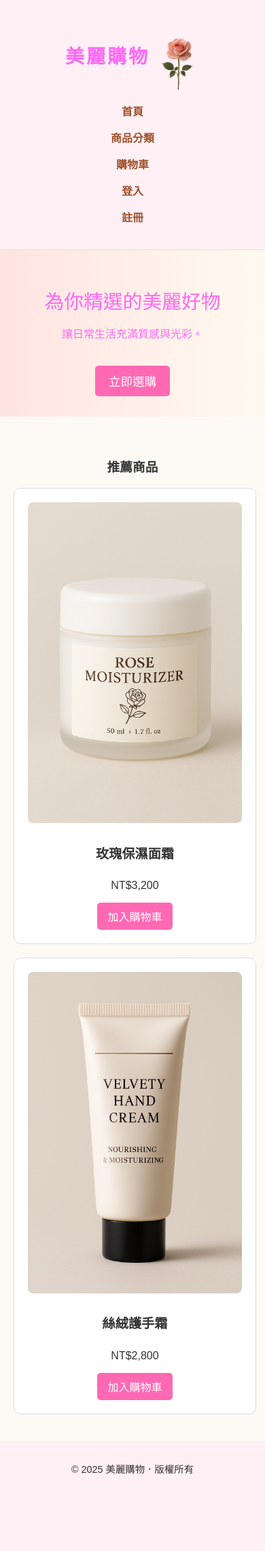
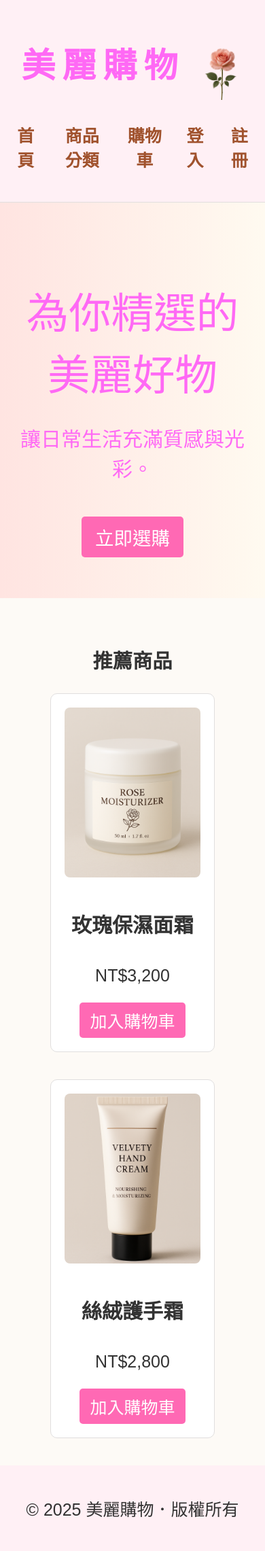
Before and after one commit to bubble7120/ShoppingCart, a Flask app: page / in a window 390 px wide. Shown: the whole page at 68% size. Before the commit the page ends 2169 px from the top, so only its background shows below. Run offline with Flask 3, Linux system fonts and the light colour scheme.

Commit message:
Refactor CSS to improve structure and readability

```diff
--- a/static/style.css
+++ b/static/style.css
@@ -22,30 +22,6 @@ nav ul {
   gap: 30px;
 }
 
-.product-card form {
-  margin-top: auto;
-  text-align: center;
-}
-
-.product-card button {
-  display: inline-block;
-  padding: 8px 15px;
-  background-color: #ff69b4;
-  color: white;
-  border: none;
-  border-radius: 5px;
-  font-size: 1em;
-  cursor: pointer;
-}
-
-
-.mask-card h3 {
-  margin-bottom: 70px;
-}
-
-.mask-card p {
-  margin-bottom: 42x;
-}
 nav a {
   text-decoration: none;
   color: #a0522d;
@@ -156,51 +132,27 @@ footer {
   margin-left: 1px;
 }
 
+.product-card form {
+  margin-top: auto;
+  text-align: center;
+}
 
-@media (max-width: 768px) {
-  body {
-    font-size: 16px;
-  }
+.product-card button {
+  display: inline-block;
+  padding: 8px 15px;
+  background-color: #ff69b4;
+  color: white;
+  border: none;
+  border-radius: 5px;
+  font-size: 1em;
+  cursor: pointer;
+}
 
-  header h1 {
-    font-size: 28px;
-    letter-spacing: 3px;
-  }
 
-  nav ul {
-    flex-direction: column;
-    gap: 15px;
-  }
+.mask-card h3 {
+  margin-bottom: 70px;
+}
 
-  .hero {
-    padding: 30px 10px;
-  }
-
-  .hero h2 {
-    font-size: 1.8em;
-  }
-
-  .hero p {
-    font-size: 1em;
-  }
-
-  .product-grid {
-    flex-direction: column;
-    align-items: center;
-    gap: 20px;
-  }
-
-  .product-card {
-    width: 90%;
-  }
-
-  .product-card img {
-    width: 100%;
-    height: auto;
-  }
-
-  footer {
-    font-size: 0.9em;
-    padding: 15px;
-  }
+.mask-card p {
+  margin-bottom: 42px;
 }
```
